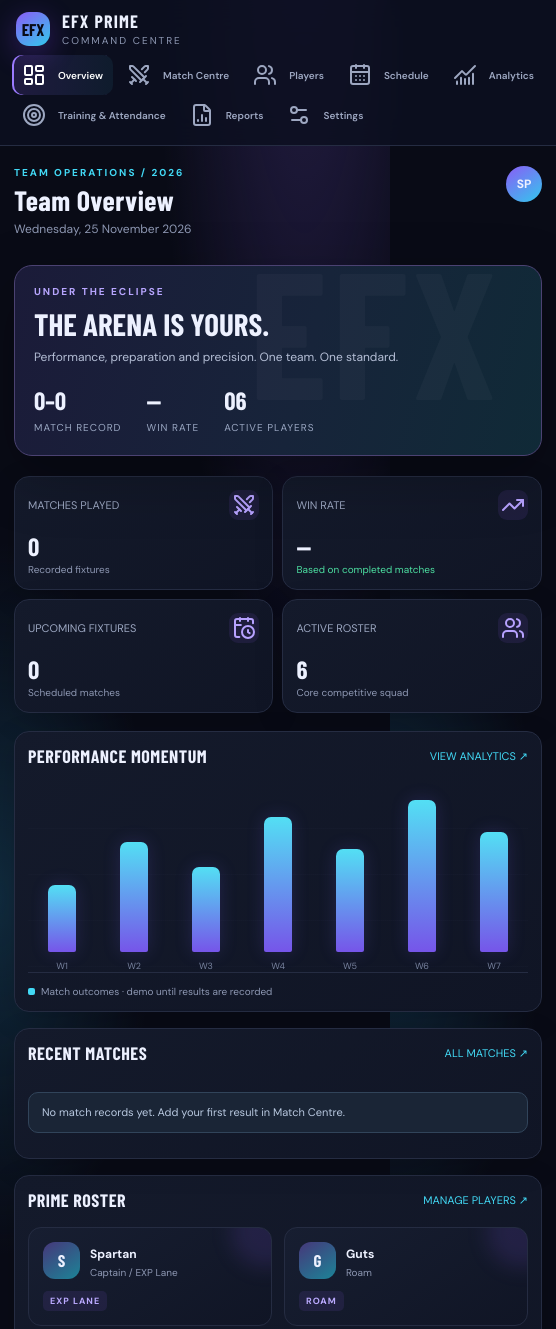
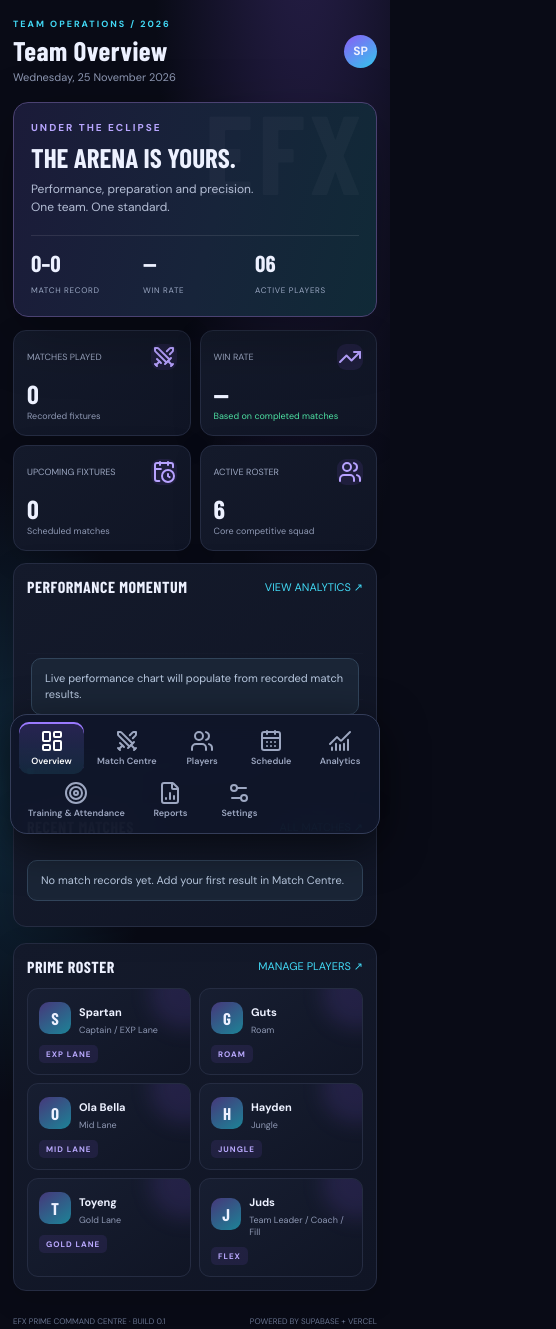
Before and after one commit to hafizultx-cmd/Eclipseforceprimecommandcentre, a plain HTML site: page index.html in a window 390 px wide. Shown: the top 1329 px of the page, 556 px wide, since content can reach past the window. Drawn offline with nearby package versions, Linux system fonts and the light colour scheme; a web font is replaced by a local one.

Commit message:
Improve hybrid desktop and mobile responsive layout

```diff
--- a/index.html
+++ b/index.html
@@ -24,6 +24,77 @@ main{padding:28px 34px 48px;max-width:1600px;width:100%;margin:auto}.top{display
 footer{margin-top:25px;color:#68738e;font-size:10px;display:flex;justify-content:space-between}
 @media(max-width:1050px){.grid{grid-template-columns:repeat(2,1fr)}.content{grid-template-columns:1fr}.roster{grid-template-columns:repeat(2,1fr)}}
 @media(max-width:700px){.app{grid-template-columns:1fr}.sidebar{position:sticky;top:0;z-index:5;padding:10px 12px;border-right:0;border-bottom:1px solid var(--line);display:block}.brand{padding:0 4px 8px}.crest{width:34px;height:34px}.brand strong{font-size:18px}.navlabel,.sidebottom{display:none}.nav{display:flex;overflow:auto;gap:4px}.nav button{white-space:nowrap;padding:8px 10px;font-size:10px}.nav button i{width:14px}.main{min-width:0}main{padding:20px 14px 34px}.top{align-items:flex-start}.heading{font-size:28px}.topright .live{display:none}.hero{padding:19px}.heroin{display:block}.heroStats{margin-top:20px;gap:25px}.grid{gap:9px}.card{padding:13px}.metricValue{font-size:25px}.roster{grid-template-columns:repeat(2,1fr)}.toolbar{align-items:stretch;flex-direction:column}.search{width:100%}.topright{gap:6px}}
+
+/* Hybrid desktop / mobile refinements */
+@media (min-width:701px) {
+  .sidebar{position:sticky;top:0;height:100vh;min-height:100vh}
+  .nav button{transition:background .2s ease,transform .2s ease,color .2s ease}
+  .nav button:hover{transform:translateX(3px)}
+  .card{transition:transform .2s ease,border-color .2s ease,box-shadow .2s ease}
+  .card:hover{transform:translateY(-2px);border-color:#3a4564;box-shadow:0 14px 38px #0004}
+  .hero{min-height:170px}
+}
+@media (max-width:700px) {
+  body{padding-bottom:88px}
+  .app{display:block;min-height:100vh}
+  .sidebar{position:fixed;z-index:30;left:10px;right:10px;bottom:10px;top:auto;height:auto;min-height:0;padding:7px 8px;border:1px solid #343d59;border-radius:17px;background:#101629ed;box-shadow:0 12px 44px #0009;backdrop-filter:blur(22px)}
+  .brand,.navlabel,.sidebottom{display:none!important}
+  .sidebar>div:nth-child(2),.sidebar>div:nth-child(3){display:contents}
+  .nav{display:flex;align-items:stretch;justify-content:flex-start;gap:4px;overflow-x:auto;scrollbar-width:none}
+  .nav::-webkit-scrollbar{display:none}
+  .nav button{flex:0 0 auto;min-width:65px;display:flex;flex-direction:column;justify-content:center;gap:4px;padding:7px 9px;border-radius:10px;text-align:center;font-size:9px;line-height:1.1;white-space:nowrap}
+  .nav button i{width:17px;height:17px}
+  .nav button.active{background:linear-gradient(180deg,#8b5cf633,#42d9f51a);box-shadow:inset 0 2px #9b7aff}
+  main{padding:18px 13px 22px;max-width:none}
+  .top{margin-bottom:18px;align-items:center}
+  .heading{font-size:27px}
+  .eyebrow{font-size:9px}
+  .sub{font-size:11px}
+  .topright .live{display:none}
+  .avatar{width:33px;height:33px}
+  .hero{padding:18px 17px;border-radius:15px;margin-bottom:13px}
+  .hero:after{font-size:112px;right:10px;top:-20px}
+  .heroin{display:block}
+  .hero h2{font-size:27px}
+  .hero p{max-width:245px;line-height:1.5}
+  .heroStats{display:grid;grid-template-columns:repeat(3,1fr);gap:8px;margin-top:19px;padding-top:13px;border-top:1px solid #ffffff18}
+  .heroStat strong{font-size:23px}
+  .heroStat small{font-size:8px;letter-spacing:.7px}
+  .grid{grid-template-columns:repeat(2,minmax(0,1fr));gap:9px;margin-bottom:12px}
+  .card{padding:13px;border-radius:13px}
+  .metricHead{font-size:9px;gap:5px}
+  .metricIcon{width:26px;height:26px}
+  .metricValue{font-size:26px;margin:8px 0 1px}
+  .metricFoot{font-size:9px}
+  .content{grid-template-columns:minmax(0,1fr);gap:11px}
+  .cardtitle{margin-bottom:12px}
+  .cardtitle h3{font-size:16px}
+  .chart{height:145px;gap:7px}
+  .roster{grid-template-columns:repeat(2,minmax(0,1fr));gap:8px;margin-top:10px}
+  .player{padding:11px;border-radius:11px}
+  .playerTop{gap:8px}
+  .playerAvatar{width:32px;height:32px;border-radius:10px}
+  .player strong{font-size:11px}
+  .player small{font-size:9px}
+  .lane{font-size:8px;margin-top:9px}
+  .toolbar{flex-direction:column;align-items:stretch;margin:12px 0}
+  .toolbar .btn{width:100%}
+  .tablewrap{margin:0 -2px}
+  .table{min-width:570px}
+  .table th,.table td{padding:11px 12px}
+  .match{padding:9px}
+  .match strong{font-size:11px}
+  .match small{font-size:9px}
+  footer{font-size:8px;gap:8px;flex-wrap:wrap}
+}
+@media (max-width:380px) {
+  main{padding-left:10px;padding-right:10px}
+  .nav button{min-width:58px;padding:7px 6px;font-size:8px}
+  .metricValue{font-size:23px}
+  .hero h2{font-size:24px}
+  .player{padding:9px}
+}
+
 </style></head>
 <body>
 <div class="app">
@@ -86,7 +157,7 @@ const $=s=>document.querySelector(s);
 function renderRoster(target){$(target).innerHTML=roster.map(p=>'<div class="player"><div class="playerTop"><div class="playerAvatar">'+p.initial+'</div><div><strong>'+p.name+'</strong><small>'+p.desc+'</small></div></div><span class="lane">'+p.lane+'</span></div>').join('')}
 renderRoster('#roster');renderRoster('#playersRoster');
 const now=new Date();$('#today').textContent=now.toLocaleDateString('en-MY',{weekday:'long',day:'numeric',month:'long',year:'numeric'});
-const bars=[38,62,48,76,58,86,68];$('#chart').innerHTML=bars.map((v,i)=>'<div class="barGroup"><div class="bar" style="height:'+v+'%"></div><span class="barLabel">W'+(i+1)+'</span></div>').join('');
+$('#chart').innerHTML='<div class="notice" style="width:100%;align-self:center">Live performance chart will populate from recorded match results.</div>';
 document.querySelectorAll('.nav button').forEach(b=>b.addEventListener('click',()=>go(b.dataset.page)));
 document.querySelectorAll('[data-goto]').forEach(b=>b.addEventListener('click',()=>go(b.dataset.goto)));
 function go(page){document.querySelectorAll('.page').forEach(p=>p.classList.toggle('active',p.id===page));document.querySelectorAll('.nav button').forEach(b=>b.classList.toggle('active',b.dataset.page===page));$('#pageTitle').textContent=({overview:'Team Overview',matches:'Match Centre',players:'Team & Players',schedule:'Schedule',analytics:'Performance Analytics',training:'Training & Attendance',reports:'Reports & Records',settings:'System Settings'})[page]||'Overview';}
```
